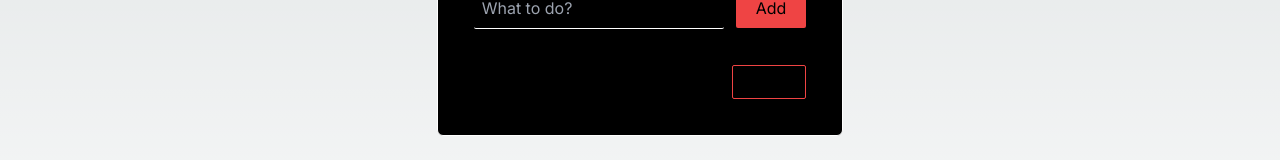
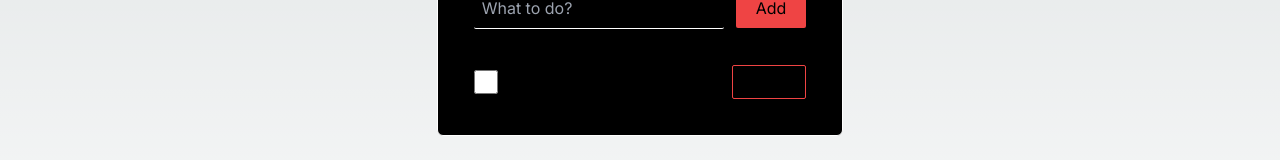
Before and after one commit to ramon-braga/todo-list, a Next.js app: page / in a window 1280 px wide. Both pictures are taken after typing "Sample" into the empty fields and a click on the button "Add". Shown: the part 389-549 px from the top of the page. Built offline with nearby package versions, Linux system fonts and the light colour scheme.

Commit message:
added a checkbox to each task

```diff
--- a/src/app/page.tsx
+++ b/src/app/page.tsx
@@ -18,6 +18,13 @@ function Page() {
 
   function handleDeleteButton(index: number) {
     setList(list.filter((item, key) => key !== index));
+  }
+
+  function toggleCheckBox(index: number) {
+    const newList = [...list];
+    newList[index].check = !newList[index].check;
+
+    setList(newList);
   }
 
   return (
@@ -42,7 +49,8 @@ function Page() {
 
         {list.map((task, index) =>
           <li key={index} className="rounded-sm flex items-center justify-between">
-             <p className="inline pl-2">{task.label}</p><button className="bg-transparent border border-red-500 py-1 px-3 rounded-sm active:bg-red-400" onClick={() => handleDeleteButton(index)}>Delete</button>
+            <input type="checkbox" checked={task.check} onClick={() => toggleCheckBox(index)}  className="w-6 h-6" />
+            <p className="inline pl-2">{task.label}</p><button className="bg-transparent border border-red-500 py-1 px-3 rounded-sm active:bg-red-400" onClick={() => handleDeleteButton(index)}>Delete</button>
           </li>
         )}
 
```
